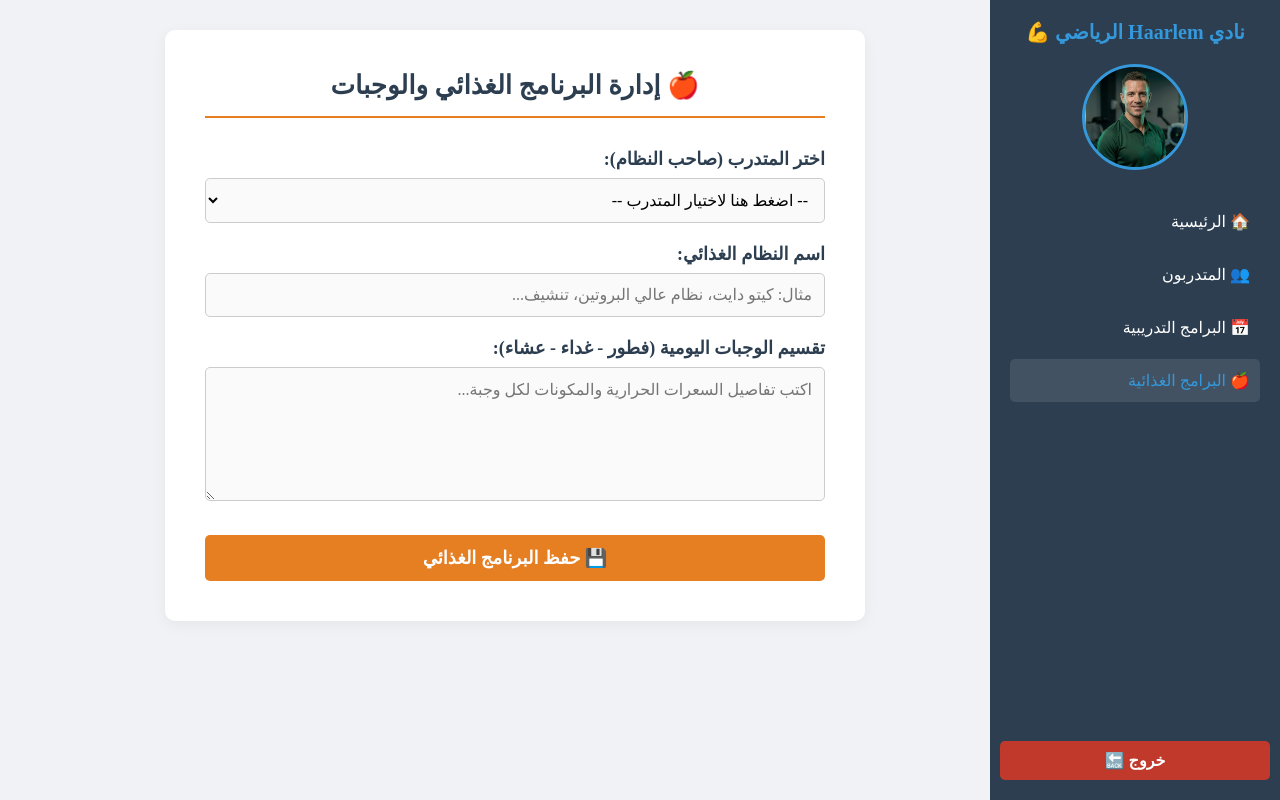
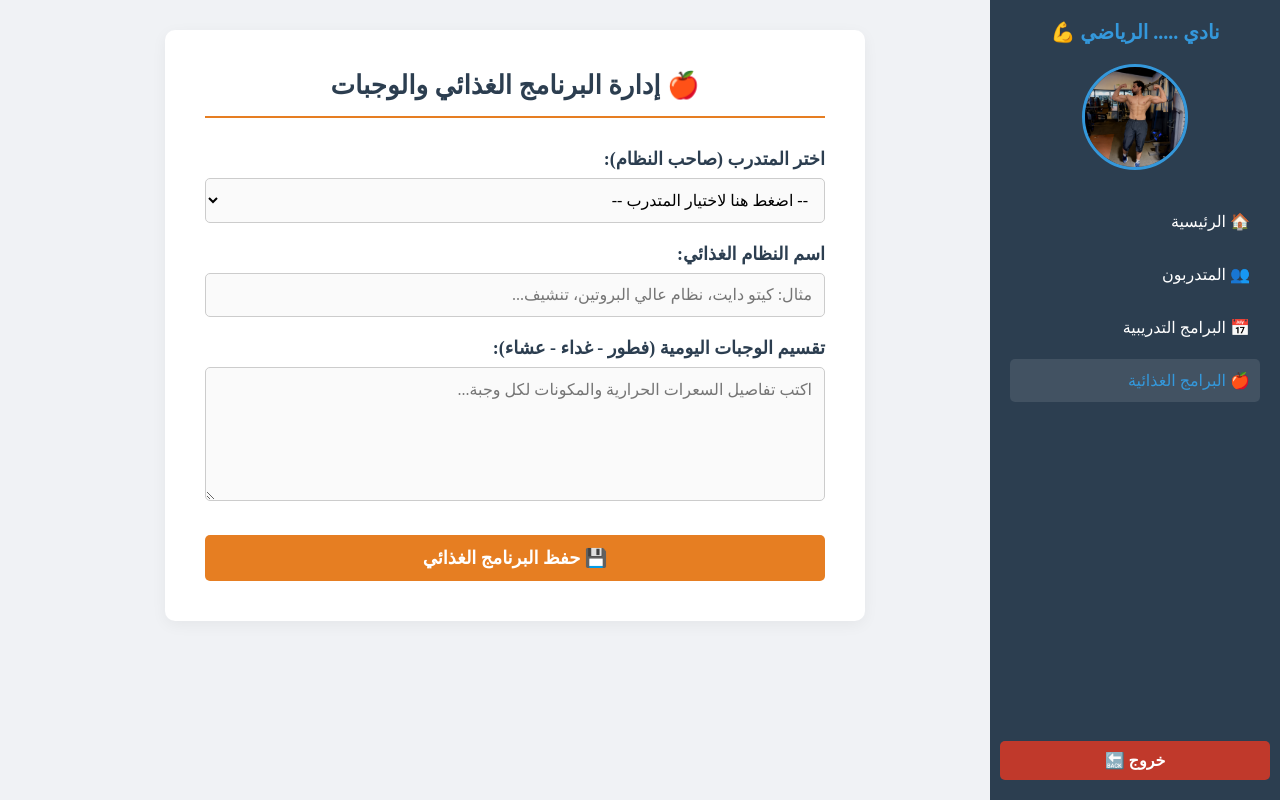
Before and after one commit to m48926601-hash/my-first-website, a Django app: page /coach/diet/ in a window 1280 px wide. Run offline with Django 4.2, Linux system fonts and the light colour scheme; the visitor is signed in with stand-in values (Sample User, id 1); data that the repository does not hold is empty.

Commit message:
ju]dg w,vm

```diff
--- a/athletes/templates/athletes/add_diet.html
+++ b/athletes/templates/athletes/add_diet.html
@@ -177,8 +177,8 @@
 
 <body>
     <div class="sidebar">
-        <div class="sidebar-header">نادي Haarlem الرياضي 💪</div>
-        <img src="{% static 'images/coach.jpg' %}" alt="الكابتن" class="coach-img">
+        <div class="sidebar-header">نادي ..... الرياضي 💪</div>
+        <img src="{% static 'images/coach3.PNG' %}" alt="الكابتن" class="coach-img">
         <div class="sidebar-menu">
             <a href="/coach/">🏠 الرئيسية</a>
             <a href="/coach/trainees/">👥 المتدربون</a>
--- a/athletes/templates/athletes/add_trainee.html
+++ b/athletes/templates/athletes/add_trainee.html
@@ -203,8 +203,8 @@
 <body>
 
     <div class="sidebar">
-        <div class="sidebar-header">نادي Haarlem الرياضي 💪</div>
-        <img src="{% static 'images/coach.jpg' %}" alt="الكابتن" class="coach-img">
+        <div class="sidebar-header">نادي ..... الرياضي 💪</div>
+        <img src="{% static 'images/coach3.PNG' %}" alt="الكابتن" class="coach-img">
         <div class="sidebar-menu">
             <a href="/coach/">🏠 الرئيسية</a>
             <a href="/coach/trainees/" class="active">👥 المتدربون</a>
--- a/athletes/templates/athletes/add_training.html
+++ b/athletes/templates/athletes/add_training.html
@@ -177,8 +177,8 @@
 
 <body>
     <div class="sidebar">
-        <div class="sidebar-header">نادي Haarlem الرياضي 💪</div>
-        <img src="{% static 'images/coach.jpg' %}" alt="الكابتن" class="coach-img">
+        <div class="sidebar-header">نادي ..... الرياضي 💪</div>
+        <img src="{% static 'images/coach3.PNG' %}" alt="الكابتن" class="coach-img">
         <div class="sidebar-menu">
             <a href="/coach/">🏠 الرئيسية</a>
             <a href="/coach/trainees/">👥 المتدربون</a>
--- a/athletes/templates/athletes/coach_trainees.html
+++ b/athletes/templates/athletes/coach_trainees.html
@@ -164,7 +164,7 @@
 
     <div class="sidebar">
         <div class="sidebar-header">نادي .... الرياضي 💪</div>
-        <img src="{% static 'images/coach.jpg' %}" alt="الكابتن" class="coach-img">
+        <img src="{% static 'images/coach3.PNG' %}" alt="الكابتن" class="coach-img">
         <div class="sidebar-menu">
             <a href="/coach/">🏠 الرئيسية</a>
             <a href="/coach/trainees/" class="active">👥 المتدربون</a>
```
